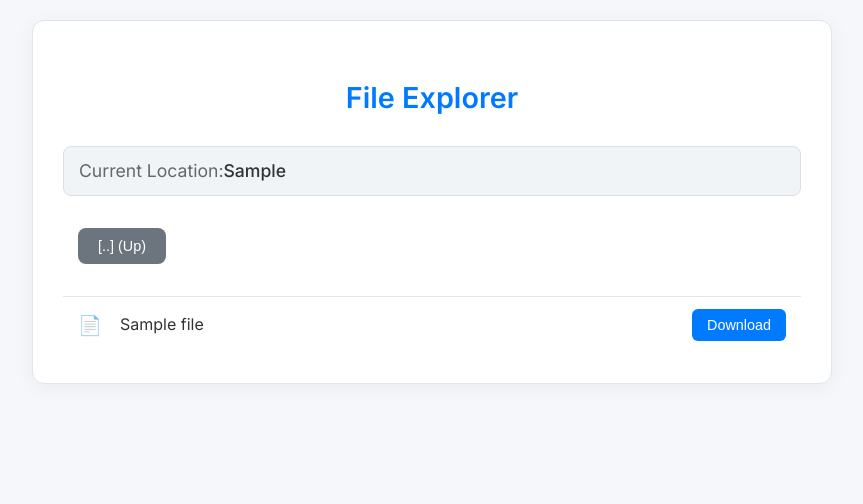
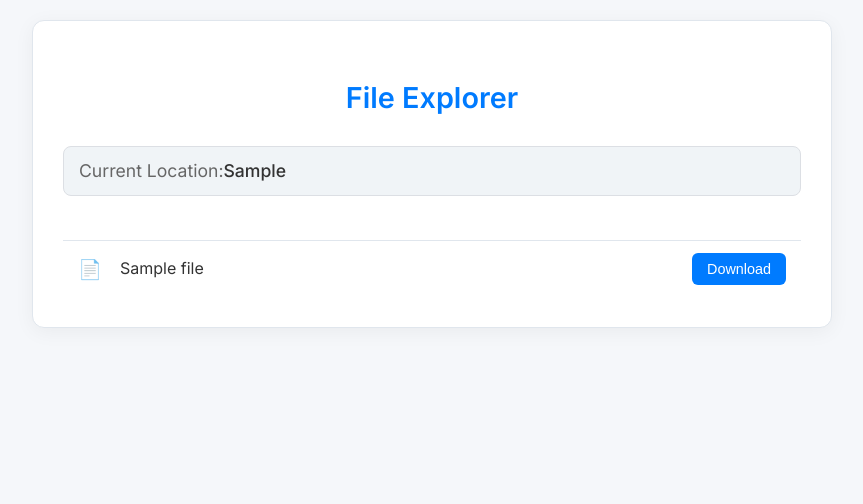
Before and after one commit to tanyaarora1555/ftp, a Flask app: template templates/file_browser.html in a window 1280 px wide. Shown: the top 504 px of the page, without its empty margins (208-1071 px from the left). Run offline with Flask 3, Linux system fonts and the light colour scheme; the template is opened without the code that fills it: most values are stand-ins (such as "Sample title", 1, 10 or a date in 2020).

Commit message:
Changes in file browser

```diff
--- a/templates/file_browser.html
+++ b/templates/file_browser.html
@@ -187,7 +187,7 @@
                 <li>
                     <form method="POST" action="/list">
                         <input type="hidden" name="folder" value="{{ current_folder.rsplit('/', 1)[0] }}">
-                        <button type="submit" class="up-button">[..] (Up)</button>
+
                     </form>
                 </li>
             {% endif %}
```
